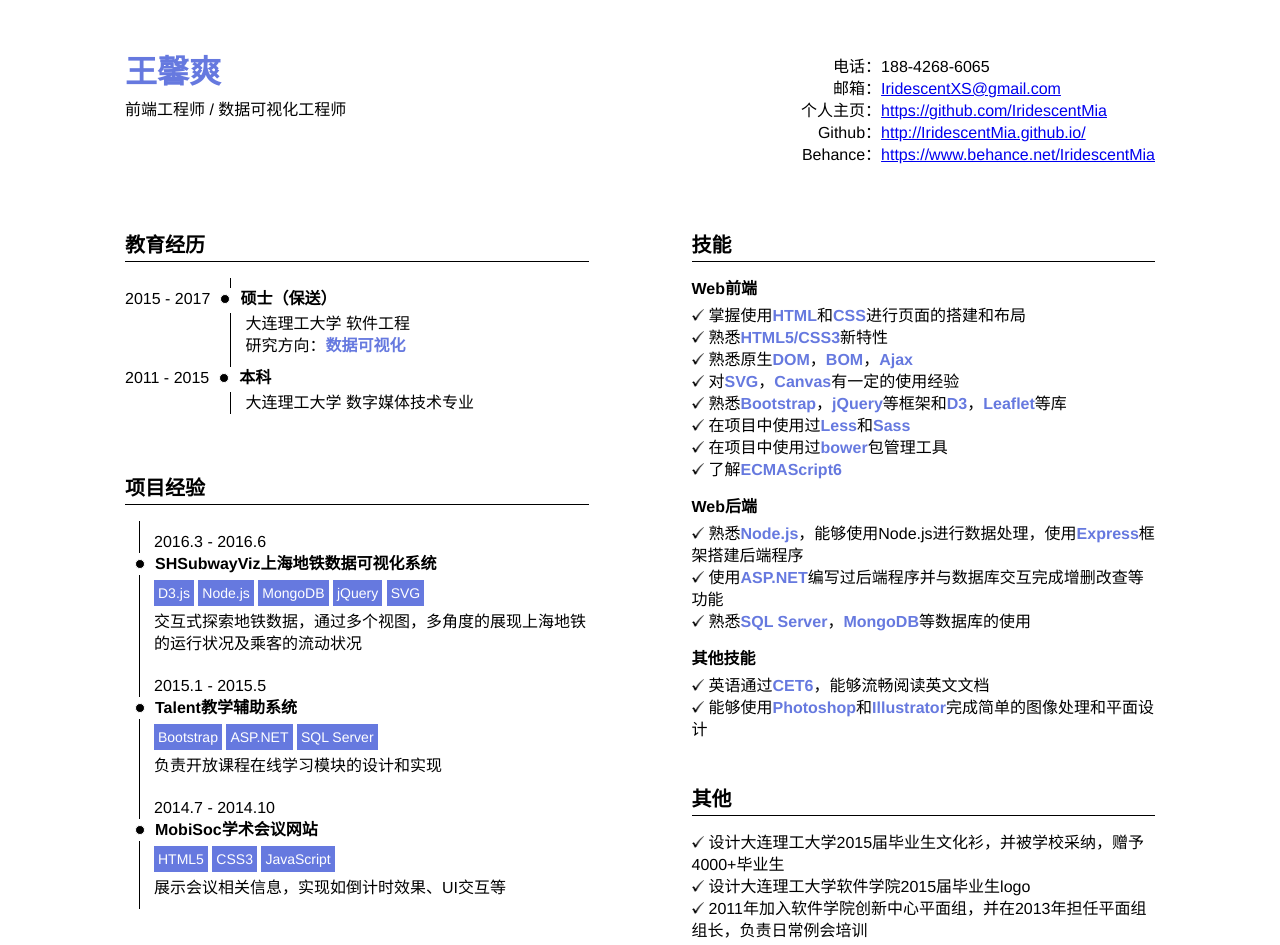
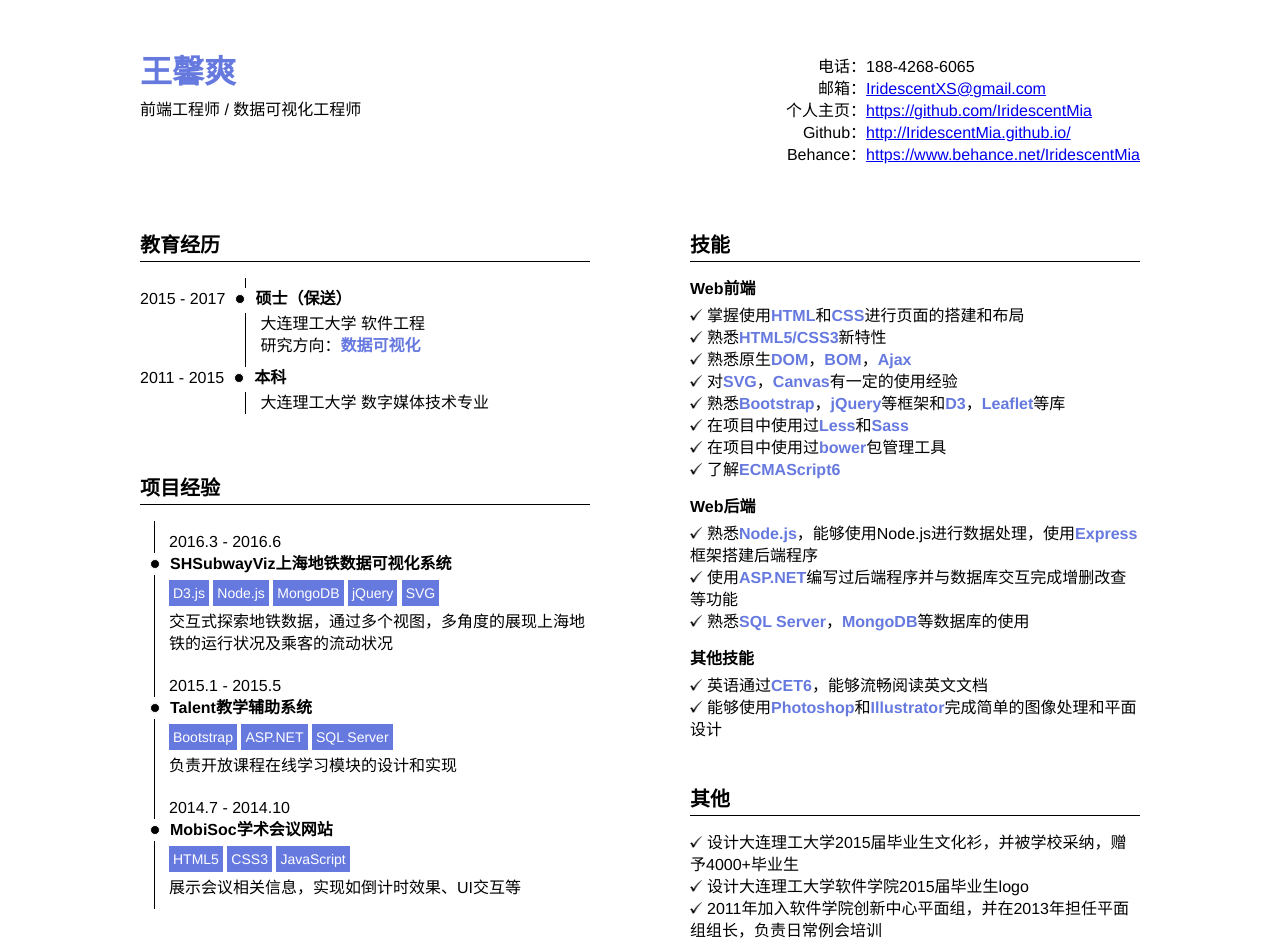
Before and after one commit to Larry-Arun/resu, a plain HTML site: page index.html in a window 1280 px wide. Shown: the top 945 px of the page. Drawn offline with Linux system fonts and the light colour scheme.

Commit message:
made it responsive

```diff
--- a/index.html
+++ b/index.html
@@ -27,7 +27,7 @@
                 </address>
             </header>
             <article class="content">
-                <article class="left">
+                <article>
                     <section class="education">
                         <h2>教育经历</h2>
                         <ul>
@@ -93,7 +93,7 @@
                         </ul>
                     </section>
                 </article>
-                <article class="right">
+                <article>
                     <section class="skill">
                         <h2>技能</h2>
                         <dl class="skill-item">
--- a/styles/index.css
+++ b/styles/index.css
@@ -1,126 +1,159 @@
 body {
-	font-family: "Microsoft Yahei","Helvetica Neue",Helvetica,Arial,sans-serif;
-	font-size:16px;
-	line-height: 22px;
+    font-family: "Microsoft Yahei", Helvetica, Arial, sans-serif;
+    font-size: 16px;
+    line-height: 1.375em;
     display: flex;
     justify-content: center;
 }
+
 .container {
-	margin-top: 40px;
-}
-@media screen and (min-width: 1200px) {
-	.container {
-		width: 1030px;
-	}
+    margin-top: 2.5em;
 }
 
-h1, strong {
-	color: rgb(102,121,223);
+h1,
+strong {
+    color: rgb(102, 121, 223);
 }
+
 ul {
     list-style-type: none;
     padding: 0;
 }
+
 dl {
     margin: 0;
 }
+
 dl dt {
     font-weight: bold;
-	font-size: 16px;
 }
+
+header > section,
+header > address,
+.content > article {
+    min-width: 345.6px;
+}
+
+
 /* css for header */
+
 header {
     display: flex;
-	justify-content: space-between;
 }
+
 h1 {
     margin-bottom: 0;
-}
-.title {
-	text-align: left;
 }
 address {
     font-style: normal;
 }
+
 .contact li span {
     width: 80px;
-	text-align:right;
+    text-align: right;
     display: inline-block;
 }
+
+
 /* end header */
 
+
 /* css for content */
+
 .content {
     display: flex;
-	justify-content: space-between;
     margin-top: 20px;
 }
+
 .content > article {
     flex: 0 0 45%;
 }
+
 .content > article > section {
     padding: 15px 0;
 }
+
 h2 {
-	font-size:20px;
+    font-size: 1.25em;
+    /* 20/16 */
     padding-bottom: 5px;
     border-bottom: 1px solid black;
 }
+
+
 /* end content */
 
 .circle {
-	width: 8px;
-	height: 8px;
-	margin: 0 10px;
+    width: .5em;
+    height: .5em;
+    margin: 0 .625em;
+    /* 10/16 */
     background: black;
     border: 1px solid white;
-	border-radius:100%;
+    border-radius: 100%;
     display: inline-block;
 }
+
+
 /* css for education */
+
 .edu-content {
     display: inline-block;
-	margin-left: 105.45px;
+    margin-left: 6.590625em;
+    /* 105.45px */
     padding-left: 14px;
     border-left: 1px solid black;
 }
+
 .edu-title {
     font-weight: bold;
-	font-size: 16px;
     margin-bottom: 3px;
     display: inline-block;
 }
+
 .edu-placeholder {
-	height: 10px;
+    height: .625em;
     border-left: 1px solid black;
-	margin-left: 105.45px;
+    margin-left: 6.590625em;
+    /* 105.45px */
 }
+
+
 /* end education */
 
+
 /* css for project */
+
 .project dl dd {
     margin-left: 14px;
     padding-left: 14px;
     border-left: 1px solid black;
 }
+
 .project dl dd:first-child {
     padding-top: 10px;
 }
+
 .project dl dd:last-child {
     padding-bottom: 10px;
 }
+
 .key-point {
-	background: rgb(102,121,223);
+    background: rgb(102, 121, 223);
     color: white;
     padding: 2px 4px;
     margin: 5px 0;
     display: inline-block;
-	font-size:14px;
+    font-size: .875em;
+    /* 14/16 */
 }
+
 /* end project */
-
-.award-item:before, .skill-item dd:before ,.other-item li:before, .eval-item li:before{
-	content:"";
+.award-item:before,
+.skill-item dd:before,
+.other-item li:before,
+.eval-item li:before {
+    content: "";
     background: url('../img/check.png') no-repeat;
     background-size: 12px 12px;
     display: inline-block;
@@ -129,6 +162,7 @@ h2 {
     padding-right: 5px;
 }
 /* css for skill */
+
 .skill-item dd {
     margin-left: 0;
 }
@@ -136,9 +170,60 @@ h2 {
     margin: 5px 0;
 }
 .skill-item {
-	margin-bottom:15px;
+    margin-bottom: 15px;
 }
 .skill-item:last-child {
     margin-bottom: 0;
 }
 /* end skill */
+
+/* css for media */
+@media screen and (min-width: 0) {
+    .container {
+        width: 90%;
+    }
+    /* body {
+        font-size: 14px;
+    } */
+    header,.content {
+        flex-wrap: wrap;
+        justify-content: center;
+    }
+    .title {
+    	text-align:center;
+    }
+}
+@media screen and (min-width: 768px) {
+    .container {
+        width: 730px;
+    }
+    /* body {
+        font-size: 15px;
+    } */
+    header, .content {
+        flex-wrap: nowrap;
+        justify-content: space-between;
+    }
+    .title {
+    	text-align:left;
+    }
+
+}
+@media screen and (min-width: 1200px) {
+    .container {
+        width: 1000px;
+    }
+    /* body {
+        font-size: 16px;
+    } */
+    header, .content {
+        flex-wrap: nowrap;
+        justify-content: space-between;
+    }
+    .title {
+    	text-align:left;
+    }
+}
+
+
+/* end media */
```
Lines whose indentation alone changed are shown as unchanged.
